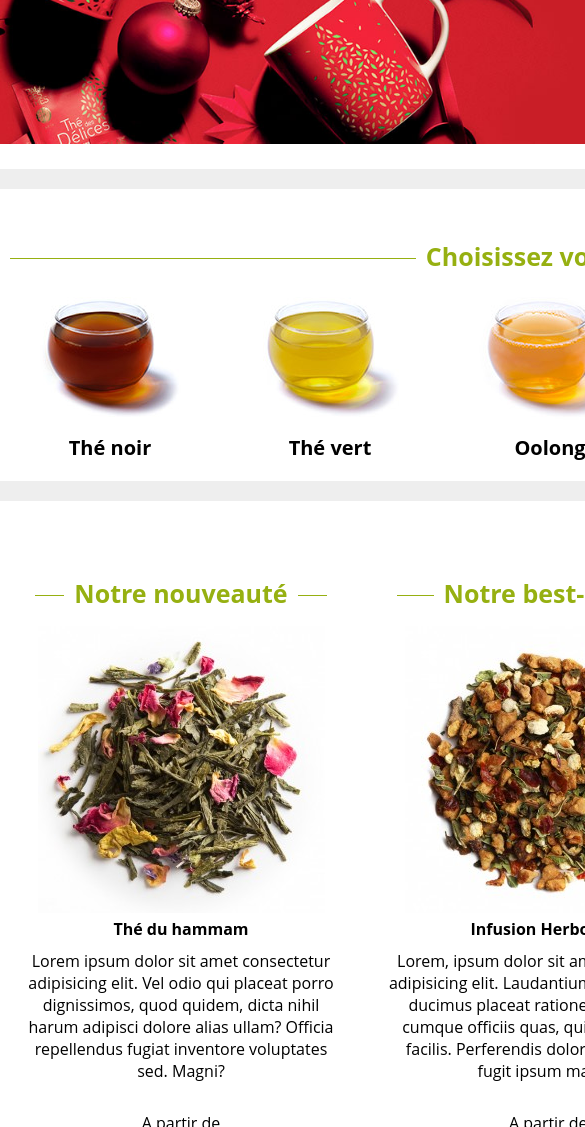
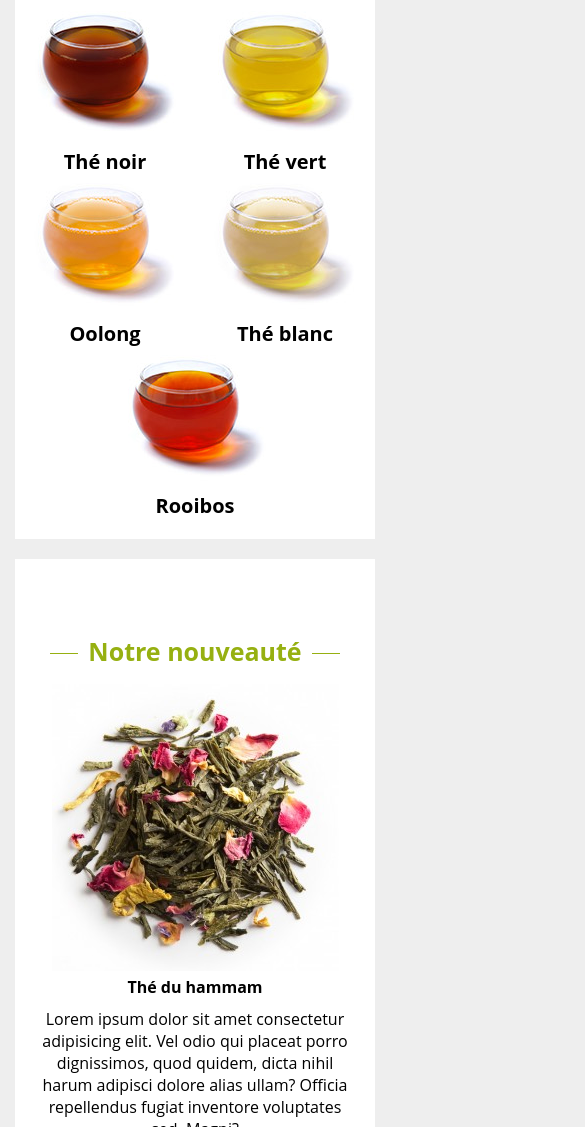
Before and after one commit to harounaKane/RWD, a plain HTML site: page Cup of Tea/index.html in a window 390 px wide. Shown: the part 873-2000 px from the top of the page, 585 px wide, since content can reach past the window. Drawn offline with Linux system fonts and the light colour scheme.

Commit message:
home tablette

```diff
--- a/Cup of Tea/css/style.css
+++ b/Cup of Tea/css/style.css
@@ -41,6 +41,7 @@ header {
   width: 100px;
   position: absolute;
   right: 0;
+  top: 0;
 }
 
 .container {
@@ -214,3 +215,18 @@ ul li {
 footer ul li:hover{
   color: bisque;
 }
+
+@media screen and (max-width: 1024px){
+  .container {
+    width: auto;
+    margin: 0 15px;
+  }
+
+  .the a{
+    flex-basis: 50%;
+  }
+
+  .produit{
+    flex-direction: column;
+  }
+}
```
